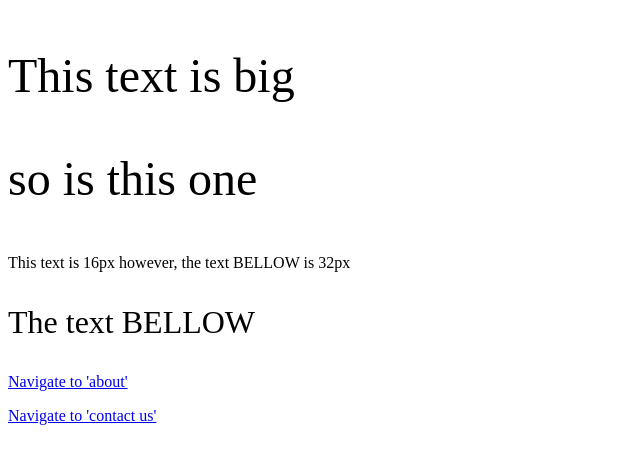
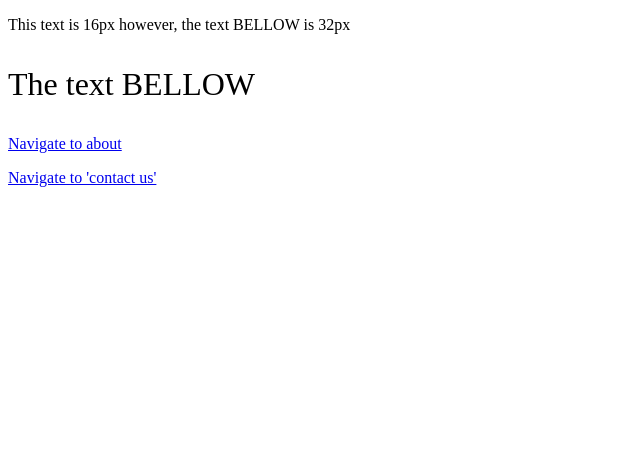
Before and after one commit to carolCase/carolCase-lektion_4.github.io, a plain HTML site: page index.html in a window 1280 px wide. Shown: the whole page, without its empty margins (0-640 px from the left). Drawn offline with Linux system fonts and the light colour scheme.

Commit message:
adjustments

```diff
--- a/index.html
+++ b/index.html
@@ -8,16 +8,11 @@
 </head>
 <body>
 
-    <div class="textBig">
-    <p>This text is big</p>
-    <p>so is this one</p>
-    </div>
-
     <div style="font-size: 16px;">
         <p>This text is 16px however, the text BELLOW is 32px</p>
         <p style="font-size: 2em;">The text BELLOW</p>
     </div>
-   <p> <a href="about.html" >Navigate to 'about' </a></p>
+   <p> <a href="about.html" >Navigate to about </a></p>
    <p> <a href="relation.html" >Navigate to 'contact us' </a></p>
 </body>
 </html>
```
Also changed, not shown: relation.html (+6 -2 lines).
